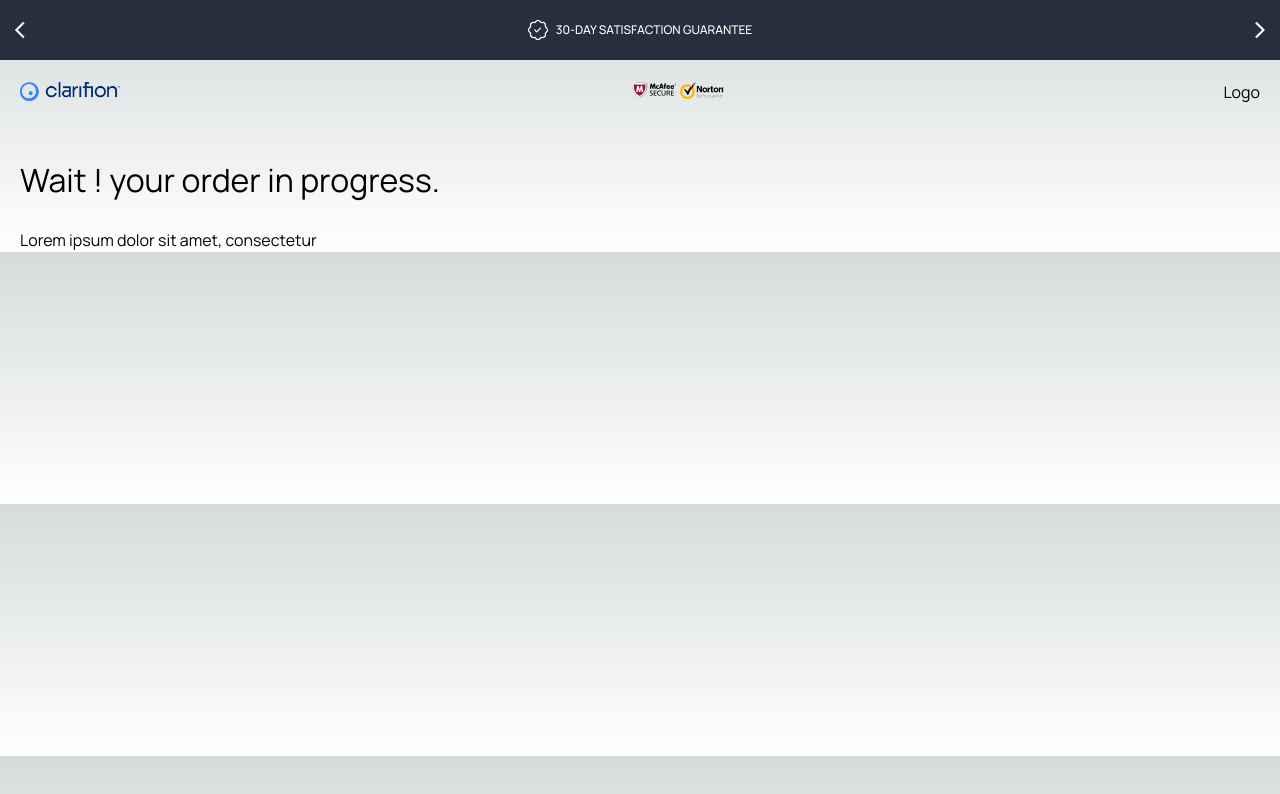
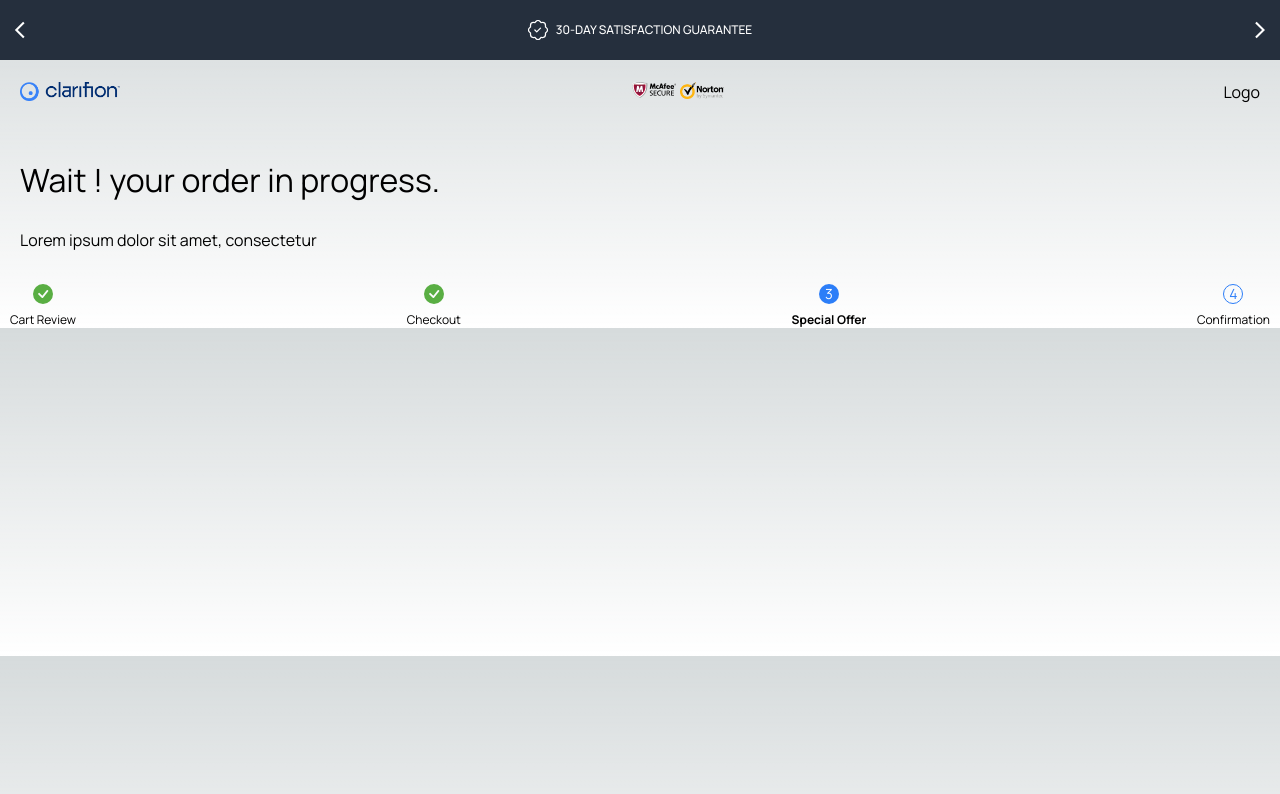
Before and after one commit to udeaghad/ejam-commerce, a Next.js app: page / in a window 1280 px wide. Shown: the top 794 px of the page. Built offline with nearby package versions, Linux system fonts and the light colour scheme.

Commit message:
Create Stages component

```diff
--- a/app/page.tsx
+++ b/app/page.tsx
@@ -1,6 +1,7 @@
 import NavBar from "@/components/NavBar/NavBar"
 import Logo from "@/components/Logo/Logo";
 import Alert from "@/components/Alert/Alert";
+import Stages from "@/components/Stages/Stages";
 
 export default function Home() {
   return (
@@ -16,6 +17,10 @@ export default function Home() {
       <div className="mt-8">
         <Alert />
       </div>
+
+      <div className="mt-8">
+        <Stages />
+      </div>
     </main>
   )
 }
--- /dev/null
+++ b/components/Stages/Stages.tsx
@@ -0,0 +1,29 @@
+import { BsCheckCircleFill } from 'react-icons/bs'
+const Stages = () => {
+  return (
+    <div className='px-2.5 w-full flex justify-between items-center'>
+      <div className='flex justify-center items-center flex-col gap-2'>
+        <BsCheckCircleFill className="text-pry-green text-xl"/>
+        <p className='text-xs'>Cart Review</p>
+      </div>
+      <div className='flex justify-center items-center flex-col gap-2'>
+        <BsCheckCircleFill className="text-pry-green text-xl"/>
+        <p className='text-xs'>Checkout</p>
+      </div>
+      <div className='flex justify-center items-center flex-col gap-2'>
+        <div className='w-5 h-5 rounded-full bg-pry-blue flex justify-center items-center'>
+          <p className='text-sm text-white'>3</p>
+        </div>
+        <p className='text-xs font-bold'>Special Offer</p>
+      </div>
+      <div className='flex justify-center items-center flex-col gap-2'>
+        <div className='w-5 h-5 rounded-full border border-pry-blue flex justify-center items-center'>
+          <p className='text-sm text-pry-blue'>4</p>
+        </div>
+        <p className='text-xs'>Confirmation</p>
+      </div>
+    </div>
+  )
+}
+
+export default Stages
```
